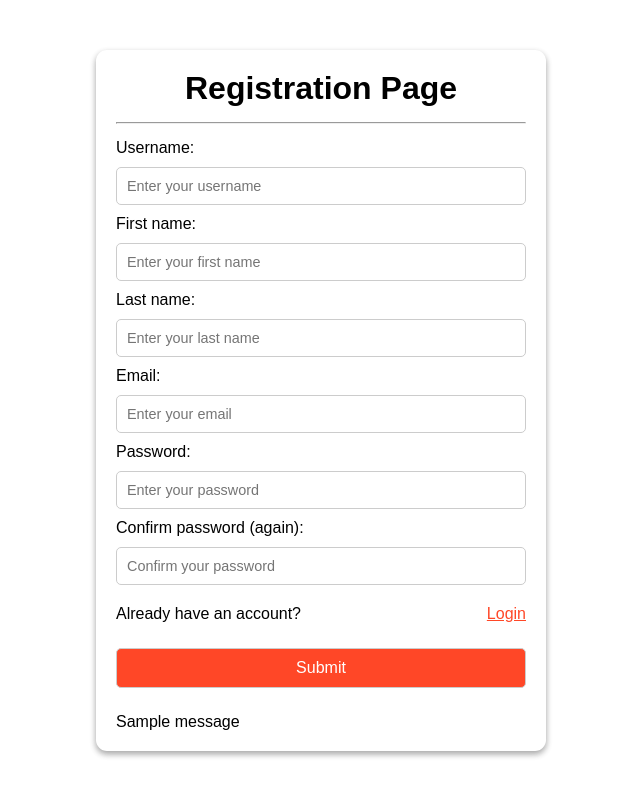
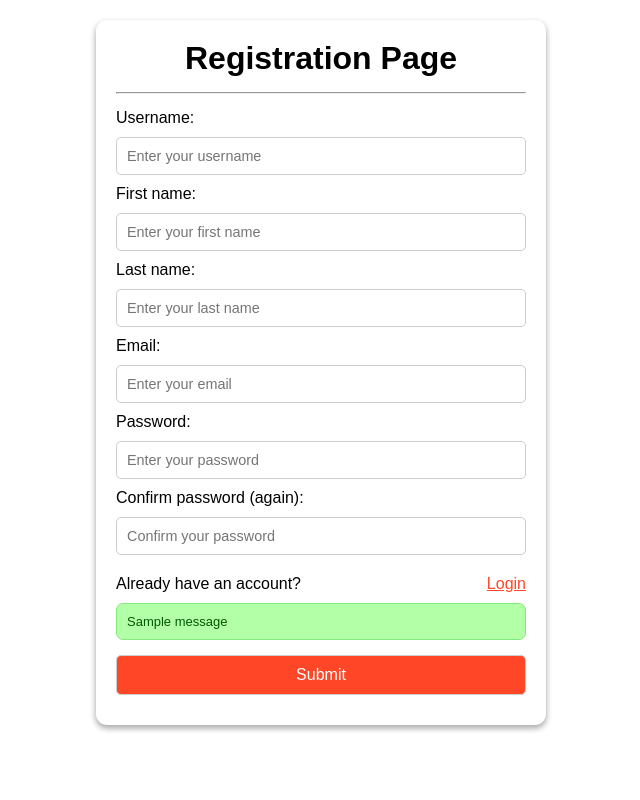
Before and after one commit to musarafhossain/Django-Authentication, a Django app: page /register/ in a window 1280 px wide. Shown: the whole page, without its empty margins (319-959 px from the left). Run offline with Django 5.2, Linux system fonts and the light colour scheme; tables that the repository leaves empty hold one stand-in row (values such as "Sample post"); one stand-in notice (Sample message) is shown.

Commit message:
complete registration page design

```diff
--- a/main/static/css/base.css
+++ b/main/static/css/base.css
@@ -6,13 +6,12 @@
 }
 
 .main{
-    height: 100dvh;
     width: 100%;
     display: flex;
     justify-content: center;
     align-items: center;
     flex-direction: column;
-    padding: 5%;
+    padding: 0 5%;
 }
 
 .main .container{
@@ -24,6 +23,7 @@
     flex-direction: column;
     gap: 15px;
     max-width: 450px;
+    margin: 20px;
 }
 
 .main .container h1{
@@ -77,3 +77,22 @@
 .main .container form button:hover{
     background-color: #ff6347;
 }
+
+.error{
+    color: #f00;
+    border: 1px solid #ea7c7c;
+    border-radius: 7px;
+    padding: 10px;
+    font-size: small;
+    background-color: #ffb4a7;
+    margin-bottom: 10px;
+}
+
+.success{
+    color: rgb(0, 88, 0);
+    border: 1px solid #83ea7c;
+    border-radius: 7px;
+    padding: 10px;
+    font-size: small;
+    background-color: #b3ffa7;
+}
--- a/main/user/templates/register.html
+++ b/main/user/templates/register.html
@@ -15,13 +15,15 @@
                     <div>
                         {{ fm.label_tag }}
                         {{ fm }}
-                        <div>
+                        {% if fm.errors %}
+                            <div class="error">
                                 {{ fm.errors|striptags }}
                             </div>
+                        {% endif %}
                     </div>
                 {% endfor %}
                 {% if form.non_field_errors %}
-                    <div>
+                    <div class="error">
                         {% for error in form.non_field_errors %}
                             {{ error }}
                         {% endfor %}
@@ -31,15 +33,15 @@
                     <span>Already have an account?</span>
                     <a href="{% url 'login' %}">Login</a>
                 </div>
-                <button type="submit">Submit</button>
-            </form>
                 {% if messages %}
                     {% for message in messages %}
-                    <div class="mt-3 alert {% if message.tags %} alert-{{ message.tags }} {% else %} alert-info {% endif %}">
+                        <div class="{{ message.tags }}">
                             {{ message }}
                         </div>
                     {% endfor %}
                 {% endif %}
+                <button type="submit">Submit</button>
+            </form>
         </div>
     </main>
 {% endblock %}
```
Lines whose indentation alone changed are shown as unchanged.
